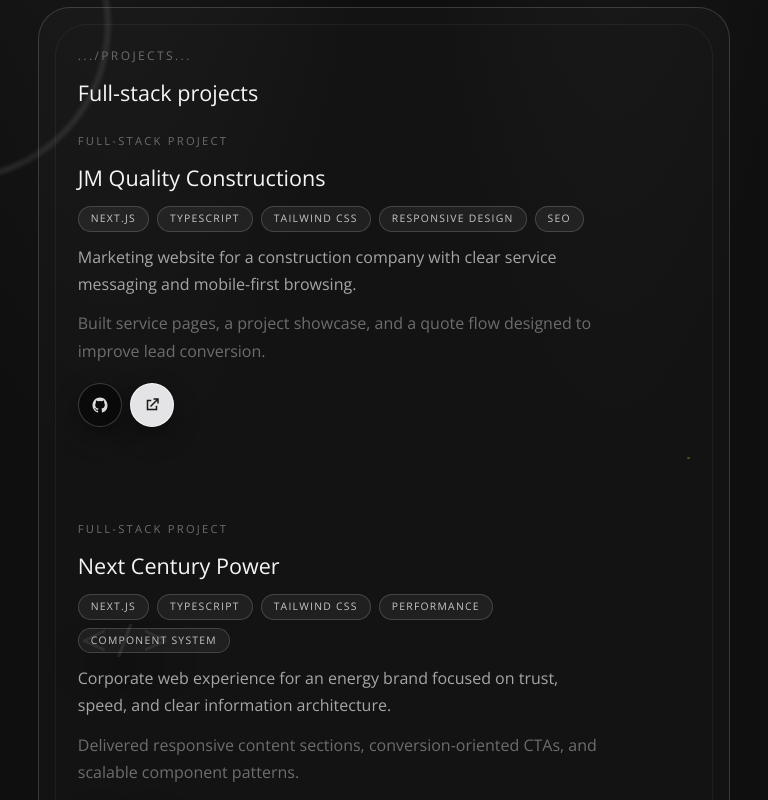
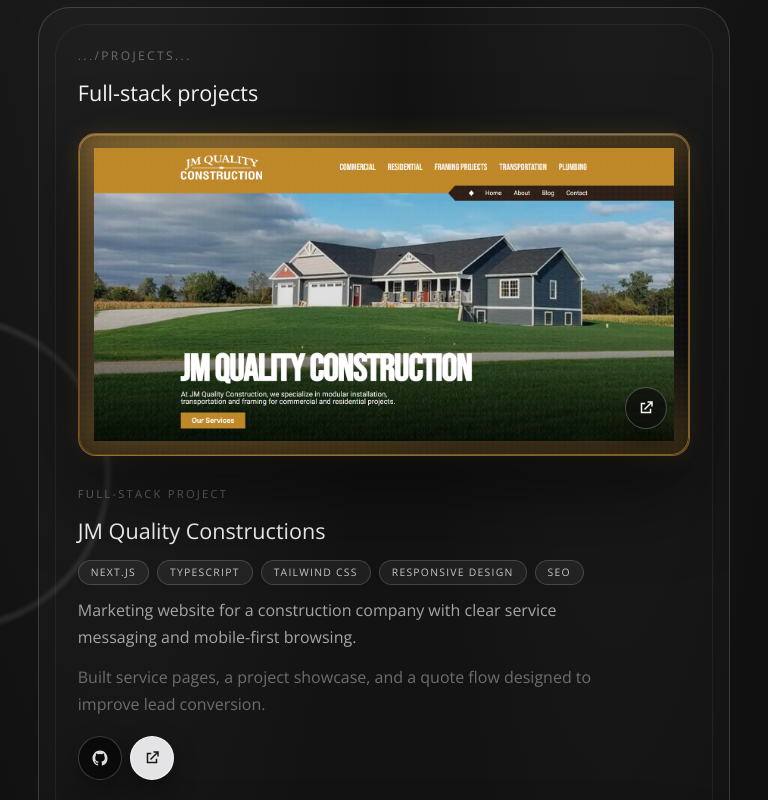
Before and after one commit to AkinyemiVictor/victor-portfolio, a Next.js app: page / in a window 768 px wide. Shown: the part 1500-2300 px from the top of the page. Built offline with nearby package versions, Linux system fonts and the light colour scheme.

Commit message:
19th commit

```diff
--- a/app/globals.css
+++ b/app/globals.css
@@ -982,7 +982,10 @@
 
 .project-media-frame {
   position: absolute;
-  inset: var(--preview-gap-y) 0;
+  top: var(--preview-gap-y);
+  left: 0;
+  right: 0;
+  height: calc(100% - (var(--preview-gap-y) * 2));
   border-radius: 0;
   overflow: hidden;
   z-index: 0;
@@ -991,6 +994,8 @@
 .project-thumbnail {
   position: absolute;
   inset: 0;
+  width: 100%;
+  height: 100%;
   object-fit: contain;
   object-position: center center;
   border-radius: 0;
@@ -2591,6 +2596,36 @@
 }
 
 @media (min-width: 721px) and (max-width: 900px) {
+  .project-item,
+  .project-item[data-align="right"] {
+    grid-template-columns: 1fr;
+    grid-template-areas:
+      "visual"
+      "content";
+    align-items: start;
+  }
+
+  .project-visual-shell {
+    grid-area: visual;
+  }
+
+  .project-visual {
+    min-height: clamp(260px, 42vw, 380px);
+    aspect-ratio: auto;
+  }
+
+  .project-content,
+  .project-item[data-align="right"] .project-content {
+    grid-area: content;
+    text-align: left;
+    align-items: flex-start;
+  }
+
+  .project-item[data-align="right"] .project-tags,
+  .project-item[data-align="right"] .project-links {
+    justify-content: flex-start;
+  }
+
   .profile {
     row-gap: clamp(12px, 2.4vw, 18px);
     grid-template-areas:
--- a/app/page.tsx
+++ b/app/page.tsx
@@ -5,6 +5,20 @@
 import ProjectVisual from "./components/ProjectVisual";
 
 type Locale = "en" | "fr";
+type ProjectId = "jm" | "nextCentury" | "cultureHill" | "shopIt";
+type ProjectLinks = {
+  github?: string;
+  live?: string;
+};
+type BaseProject = {
+  id: ProjectId;
+  title: string;
+  tech: string[];
+  tone: string;
+  layout: string;
+  thumbnail: string;
+  links: ProjectLinks;
+};
 
 const socialLinks = [
   { label: "GitHub", href: "https://github.com/AkinyemiVictor", type: "github" },
@@ -13,7 +27,7 @@
   { label: "Instagram", href: "https://www.instagram.com/sope.icreate/", type: "instagram" },
 ] as const;
 
-const baseProjects = [
+const baseProjects: readonly BaseProject[] = [
   {
     id: "jm",
     title: "JM Quality Constructions",
@@ -86,7 +100,7 @@
       live: "https://shopit-e-commerce-web-app.vercel.app/",
     },
   },
-] as const;
+];
 
 const localeContent = {
   en: {
```
